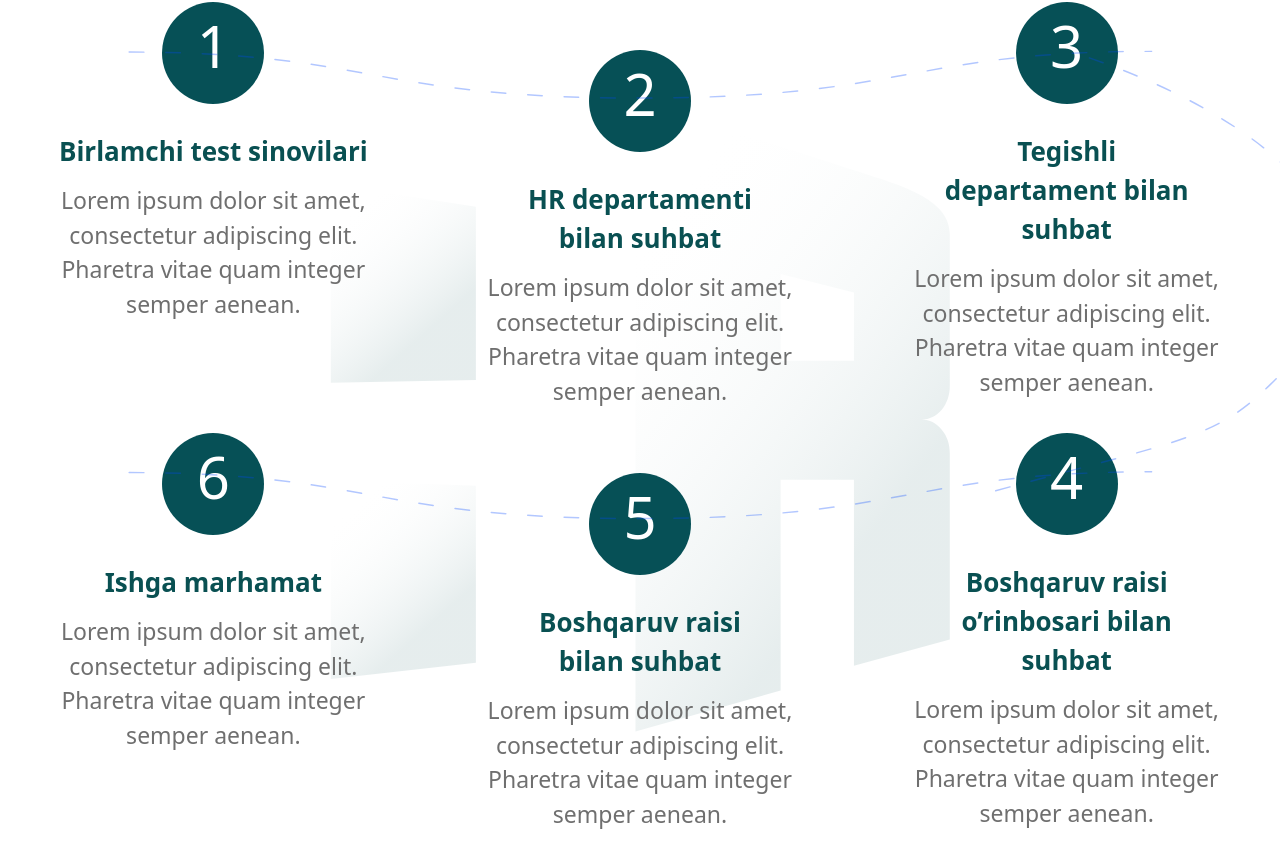
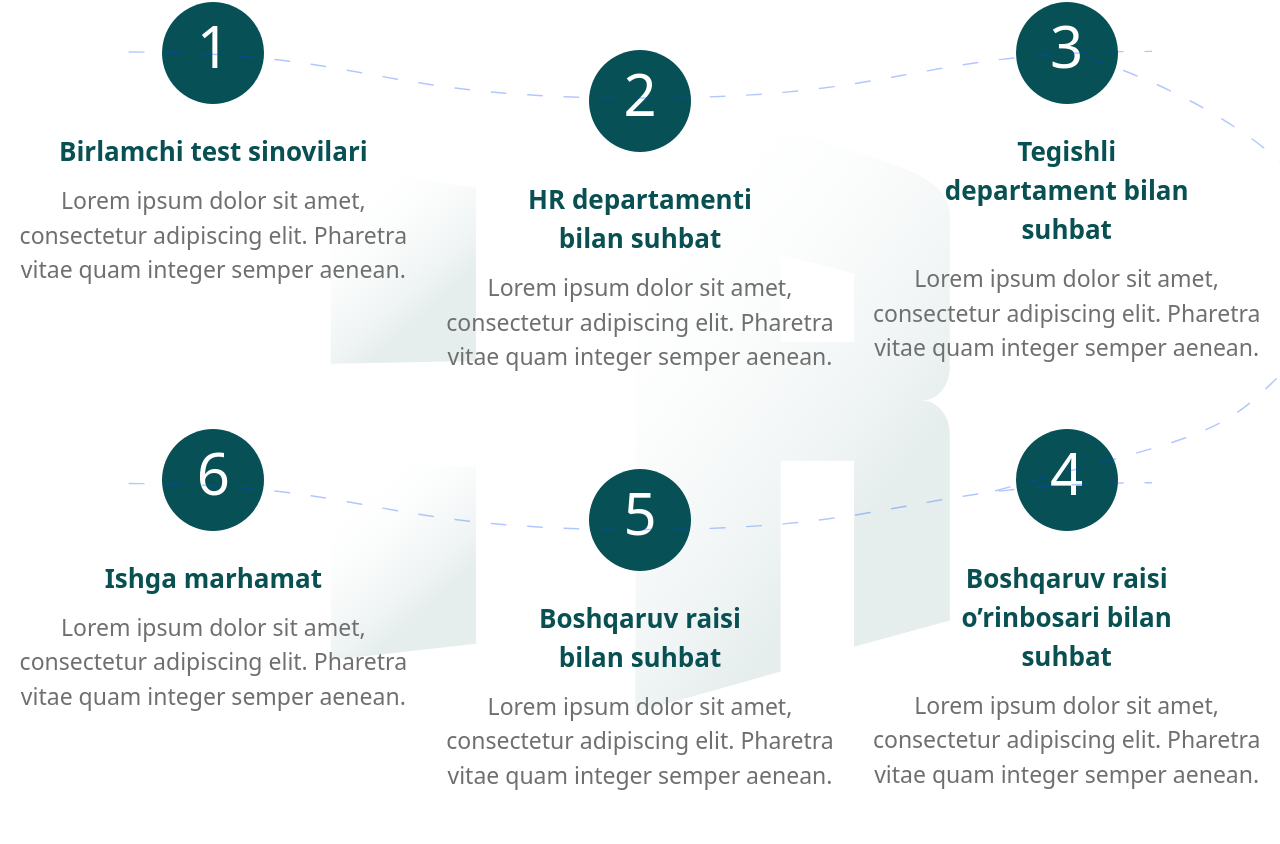
Before and after one commit to Davronnnn/react-ts-practise, a React (Vite) app: page / in a window 1280 px wide. Shown: the part 3516-4360 px from the top of the page. Built offline with nearby package versions, Linux system fonts and the light colour scheme.

Commit message:
textChanges

```diff
--- a/src/pages/home/work/index.tsx
+++ b/src/pages/home/work/index.tsx
@@ -16,67 +16,67 @@ const Work :FC= () => {
       </div>
 
       <div>
-        <ul className="flex-wrap relative  gap-y-[25px] mt-[74px] grid grid-cols-3 justify-items-center jobInterview
+        <ul className="flex-wrap relative  gap-y-[55px] mt-[74px] grid grid-cols-3 justify-items-center jobInterview
 ">
 <img src={iconImg} className="absolute top-12 " alt="" />
 <img src={iconImg2} className="absolute right-[-60px] top-12 " alt="" />
-<img src={iconImg3} className="absolute bottom-[310px]" alt="" />
-          <li className="items-center flex flex-col  max-w-[350px] text-center">
+<img src={iconImg3} className="absolute bottom-[260px]" alt="" />
+          <li className="items-center flex flex-col   text-center">
 
             <h1 className="w-[102px] h-[102px] rounded-[50%] text-center  bg-primary text-[58px]  text-white">1</h1>
 
             <h1 className="text-[26px] text-btnColor font-semibold mt-7">Birlamchi test sinovilari</h1>
-            <p className="text-[23px] text-secondary mt-3">Lorem ipsum dolor sit amet,
+            <p className="text-[23px] text-secondary mt-3 max-w-[421px]">Lorem ipsum dolor sit amet,
               consectetur adipiscing elit. Pharetra
               vitae quam integer semper aenean.</p>
           </li>
 
-          <li className="items-center flex flex-col  max-w-[350px] text-center mt-12">
+          <li className="items-center flex flex-col  text-center mt-12">
 
             <h1 className="w-[102px] h-[102px] rounded-[50%] text-center  bg-primary text-[58px]  text-white">2</h1>
 
             <h1 className="text-[26px] text-btnColor font-semibold mt-7 max-w-[250px]">HR departamenti bilan suhbat </h1>
-            <p className="text-[23px] text-secondary mt-3">Lorem ipsum dolor sit amet,
+            <p className="text-[23px] text-secondary mt-3 max-w-[421px]">Lorem ipsum dolor sit amet,
               consectetur adipiscing elit. Pharetra
               vitae quam integer semper aenean.</p>
           </li>
 
-          <li className="items-center flex flex-col  max-w-[350px] text-center">
+          <li className="items-center flex flex-col   text-center">
 
             <h1 className="w-[102px] h-[102px] rounded-[50%] text-center  bg-primary text-[58px]  text-white">3</h1>
 
             <h1 className="text-[26px] text-btnColor font-semibold mt-7 max-w-[250px]">Tegishli departament bilan suhbat</h1>
-            <p className="text-[23px] text-secondary mt-3">Lorem ipsum dolor sit amet,
+            <p className="text-[23px] text-secondary mt-3 max-w-[421px]">Lorem ipsum dolor sit amet,
               consectetur adipiscing elit. Pharetra
               vitae quam integer semper aenean.</p>
           </li>
 
-          <li className="items-center flex flex-col  max-w-[350px] text-center">
+          <li className="items-center flex flex-col   text-center">
 
             <h1 className="w-[102px] h-[102px] rounded-[50%] text-center  bg-primary text-[58px]  text-white">6</h1>
 
             <h1 className="text-[26px] text-btnColor font-semibold mt-7">Ishga marhamat</h1>
-            <p className="text-[23px] text-secondary mt-3">Lorem ipsum dolor sit amet,
+            <p className="text-[23px] text-secondary mt-3 max-w-[421px]">Lorem ipsum dolor sit amet,
               consectetur adipiscing elit. Pharetra
               vitae quam integer semper aenean.</p>
           </li>
 
-          <li className="items-center flex flex-col  max-w-[350px] text-center mt-10">
+          <li className="items-center flex flex-col   text-center mt-10">
 
             <h1 className="w-[102px] h-[102px] rounded-[50%] text-center  bg-primary text-[58px]  text-white">5</h1>
 
             <h1 className="text-[26px] text-btnColor font-semibold mt-7 max-w-[210px]">Boshqaruv raisi bilan suhbat</h1>
-            <p className="text-[23px] text-secondary mt-3">Lorem ipsum dolor sit amet,
+            <p className="text-[23px] text-secondary mt-3 max-w-[421px]">Lorem ipsum dolor sit amet,
               consectetur adipiscing elit. Pharetra
               vitae quam integer semper aenean.</p>
           </li>
 
-          <li className="items-center flex flex-col  max-w-[350px] text-center">
+          <li className="items-center flex flex-col  text-center">
 
             <h1 className="w-[102px] h-[102px] rounded-[50%] text-center  bg-primary text-[58px]  text-white">4</h1>
 
             <h1 className="text-[26px] text-btnColor font-semibold mt-7 max-w-[280px]">Boshqaruv raisi o’rinbosari bilan suhbat</h1>
-            <p className="text-[23px] text-secondary mt-3">Lorem ipsum dolor sit amet,
+            <p className="text-[23px] text-secondary mt-3 max-w-[421px]">Lorem ipsum dolor sit amet,
               consectetur adipiscing elit. Pharetra
               vitae quam integer semper aenean.</p>
           </li>
```
